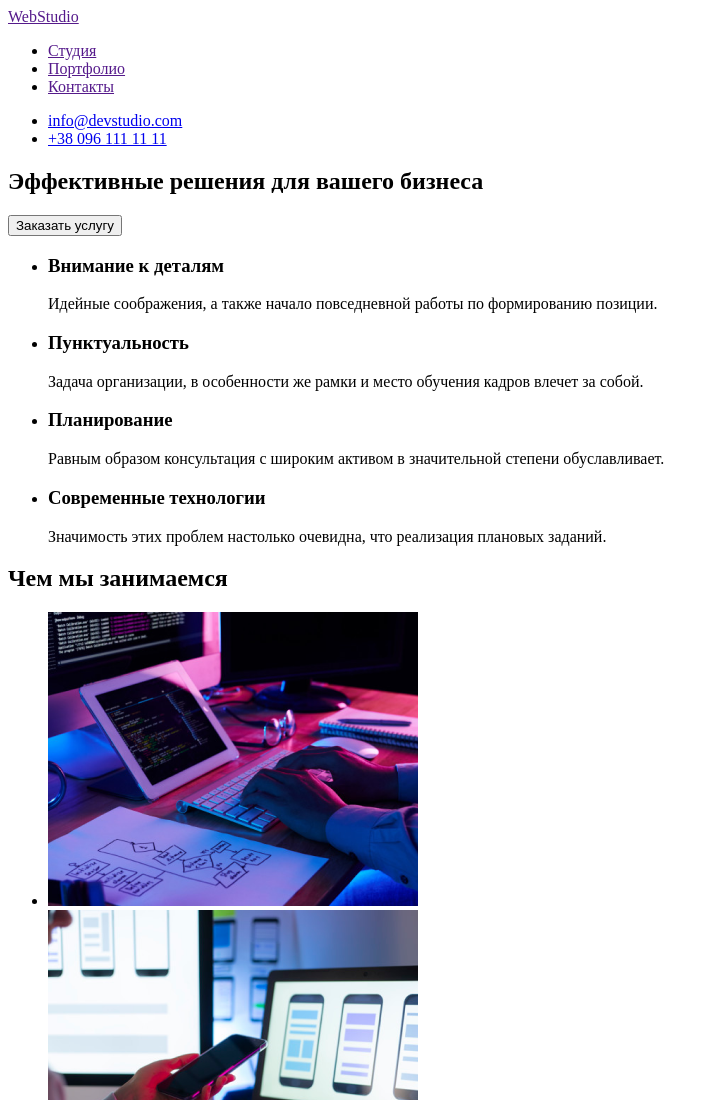
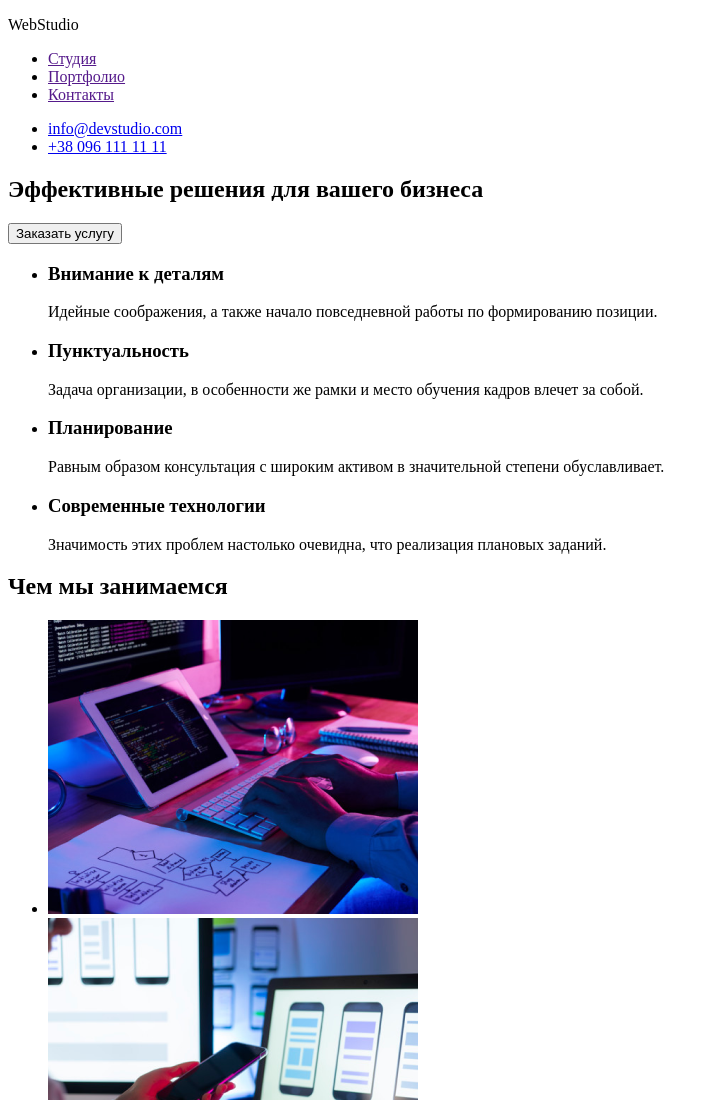
Before and after one commit to GALKA03/goit-markup-hw-01, a plain HTML site: page index.html in a window 1280 px wide. Shown: the top 1100 px of the page, without its empty margins (0-719 px from the left). Drawn offline with Linux system fonts and the light colour scheme.

Commit message:
Исправленно
done

```diff
--- a/index.html
+++ b/index.html
@@ -11,14 +11,14 @@
 <body>
     <!-- начальные ссылки -->
     <header>
-        <nav>
-            <a href="" lang="en">WebStudio</a>
-            <ul>
 
+        <p>WebStudio</p>
+        <ul>
+            <nav>
                 <li><a href="">Студия</a></li>
                 <li><a href="">Портфолио</a></li>
                 <li><a href="">Контакты</a></li>
-            </ul>
+        </ul>
         </nav>
         <ul>
             <li><a href="mailto:info@devstudio.com">info@devstudio.com</a></li>
```
